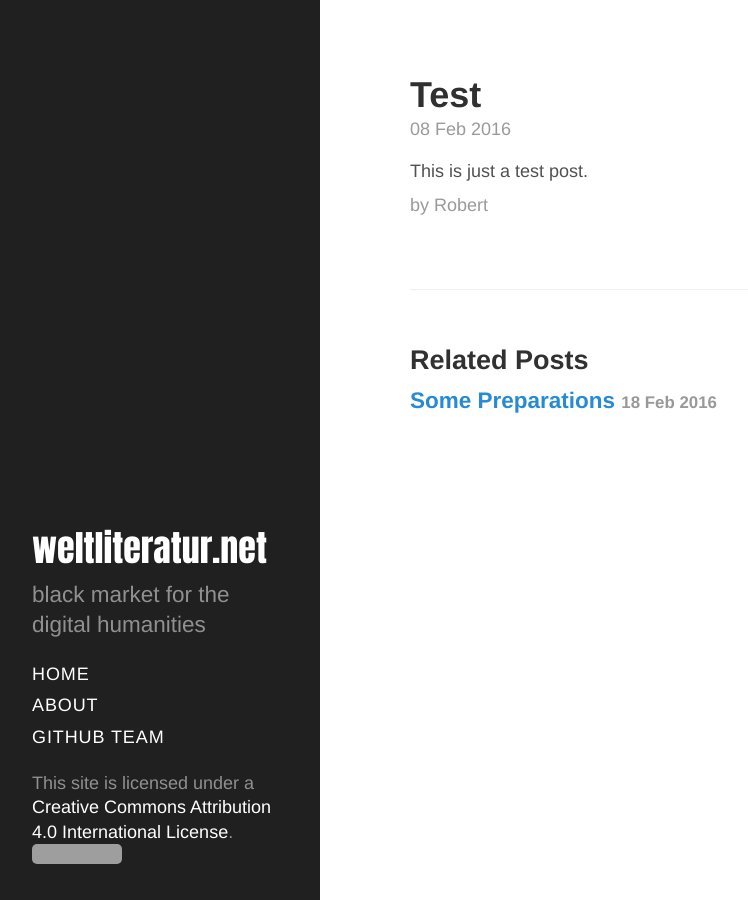
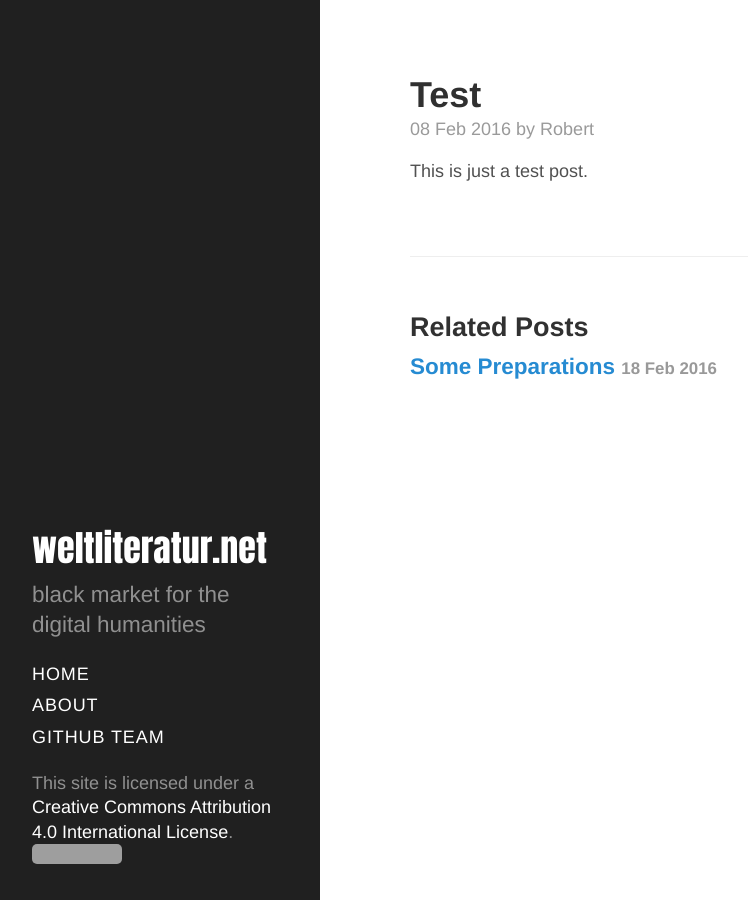
Before and after one commit to weltliteratur/blog, a Jekyll site: the page built from _posts/2016-02-08-test.markdown, in a window 1280 px wide. Shown: the whole page, without its empty margins (4-752 px from the left). Built offline with Jekyll 4.4.1, drawn with Linux system fonts in a browser that asks for light colours; grey boxes are pictures that could not be loaded.

Commit message:
moved authors to top

```diff
--- a/_layouts/post.html
+++ b/_layouts/post.html
@@ -4,9 +4,8 @@
 
 <div class="post">
   <h1 class="post-title">{{ page.title }}</h1>
-  <span class="post-date">{{ page.date | date_to_string }}</span>
+  <span class="post-date">{{ page.date | date_to_string }} by {{ page.author }}</span>
   {{ content }}
-  <span class="post-date">by {{ page.author }}</span>
 </div>
 
 <div class="related">
```
